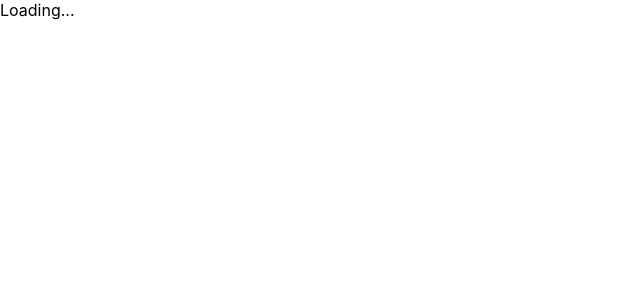
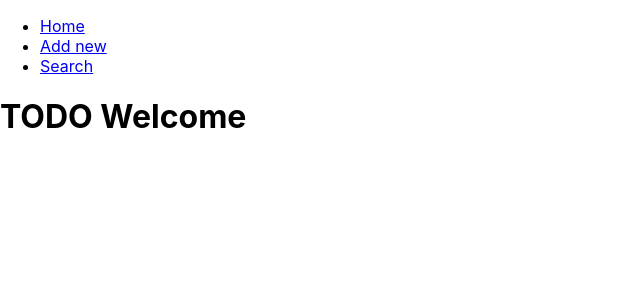
Before and after one commit to krissrex/hackathon-capra-hardware-tracker, a React (Create React App) app in the folder frontend/: page /product/1 in a window 1280 px wide. Shown: the top 300 px of the page, without its empty margins (0-640 px from the left). Built offline with nearby package versions, Linux system fonts and the light colour scheme.

Commit message:
Add product page

```diff
--- a/frontend/src/App.tsx
+++ b/frontend/src/App.tsx
@@ -1,5 +1,6 @@
 import React from "react";
 import "./App.css";
+import {ProductPage} from "./page/ProductPage"
 import {
   BrowserRouter as Router,
   Switch,
@@ -9,7 +10,40 @@ import {
 import ProductSearchPage from "./components/ProductSearchPage/ProductSearchPage";
 
 function App() {
-  return <ProductSearchPage />;
+
+  return <Router>
+    <div>
+      <nav>
+        <ul>
+          <li>
+            <Link to="/">Home</Link>
+          </li>
+          <li>
+            <Link to="/new">Add new</Link>
+          </li>
+          <li>
+            <Link to="/search">Search</Link>
+          </li>
+        </ul>
+      </nav>
+
+      <Switch>
+        <Route path="/">
+          <h1>TODO Welcome</h1>
+        </Route>
+        <Route path="/new">
+          <h1>TODO new</h1>
+        </Route>
+        <Route path="/search">
+          <h1>TODO search</h1>
+        </Route>
+        <Route path="/product/:uuid">
+          <ProductPage />
+        </Route>
+
+      </Switch>
+    </div>
+  </Router>;
 }
 
 export default App;
--- a/frontend/src/ProductPage.tsx
+++ /dev/null
@@ -1,5 +0,0 @@
-
-
-export function ProductPage() {
-
-}
--- /dev/null
+++ b/frontend/src/page/ProductPage.tsx
@@ -0,0 +1,17 @@
+import React, {useEffect, useState} from "react";
+import {useParams} from "react-router-dom";
+
+interface ProductPageParams {
+  productUuid: string
+}
+
+export const ProductPage: React.FC = () => {
+  const {productUuid} = useParams<ProductPageParams>()
+
+  const [product, setProduct] = useState()
+  useEffect(() => {
+
+  }, [])
+
+  return <h1>Hello</h1>
+}
```
Also changed, not shown: frontend/src/components/Product/ProductComponent.tsx (added, +13 -0 lines).
